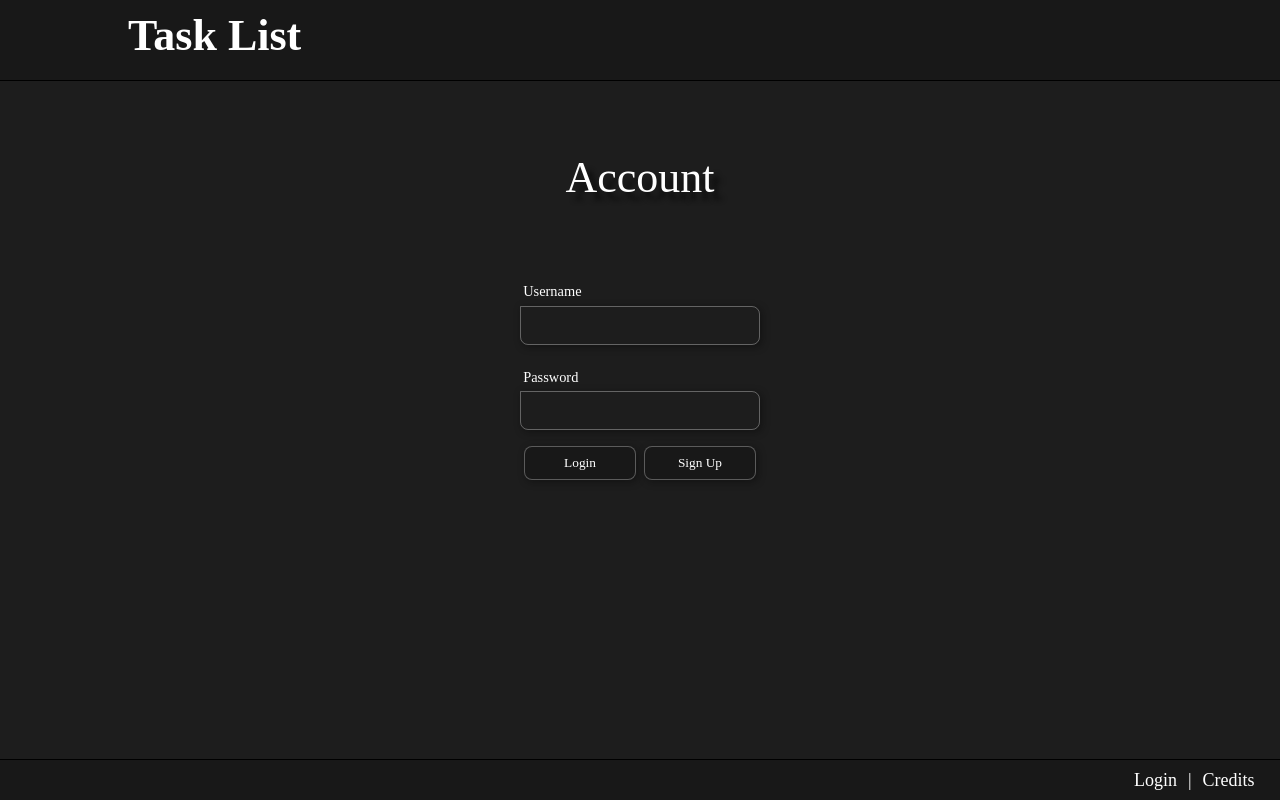
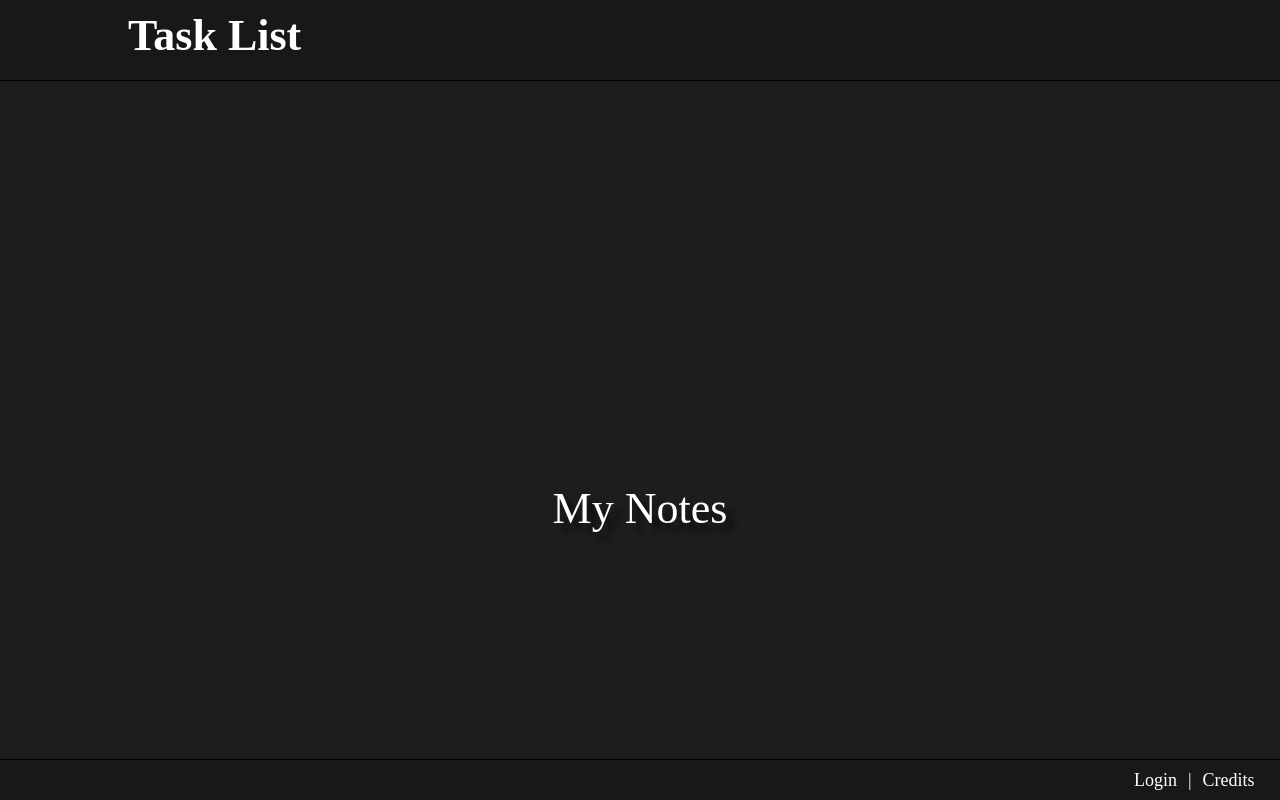
Before and after one commit to Person-0/taskListApplication, a website built with Vite: page html/index.html in a window 1280 px wide. Both pictures are taken after a click on the button "Login". Built offline with nearby package versions, Linux system fonts and the light colour scheme; a web font is replaced by a local one.

Commit message:
added a tab based system to switch between "pages" without the need of loading another webpage

```diff
--- a/html/index.css
+++ b/html/index.css
@@ -108,18 +108,6 @@ body {
     border: 1px solid var(--input-btn-hover-border);
 }
 
-#login-container {
-    position: absolute;
-    top: 10vh;
-    width: 100vw;
-    height: 90vh;
-    margin: auto;
-    justify-content: center;
-    display: flex;
-    flex-direction: column;
-    text-align: center;
-}
-
 #login-text {
     font-size: 5.5vh;
     margin-bottom: 7vh;
@@ -191,3 +179,19 @@ a:hover {
     margin-left: 0.5vw;
     margin-right: 0.5vw;
 }
+
+/* ================== */
+/* Tabs */
+/* ================== */
+.page-tab {
+    display: none;
+    position: absolute;
+    top: 10vh;
+    width: 100vw;
+    height: 90vh;
+    margin: auto;
+    justify-content: center;
+    display: flex;
+    flex-direction: column;
+    text-align: center;
+}
--- a/html/index.html
+++ b/html/index.html
@@ -12,7 +12,7 @@
         <p id="app-title">Task List</p>
     </div>
 
-    <div id="login-container">
+    <div class="page-tab" tab-name="login">
         <p id="login-text">Account</p>
         <div id="login-inputs">
             <p class="input-text-label">Username</p>
@@ -26,8 +26,8 @@
         </div>
     </div>
 
-    <div id="landing-page" style="display: none;">
-
+    <div class="page-tab"  tab-name="app">
+        <p id="login-text">My Notes</p>
     </div>
 
     <div class="footer">
--- a/src/main.ts
+++ b/src/main.ts
@@ -7,16 +7,35 @@ const _pageElementsIds = {
     "usernameInput": "username-input",
     "passwordInput": "password-input"
 }
+
+type tabName = "login" | "app";
 type PageElementName = keyof typeof _pageElementsIds;
 
 const pageElements = {} as Record<PageElementName, HTMLElement>;
-
-for(const [name, id] of Object.entries(_pageElementsIds)) {
+for (const [name, id] of Object.entries(_pageElementsIds)) {
     const el = document.getElementById(id);
-    if(el) {
+    if (el) {
         pageElements[name as PageElementName] = el;
     } else {
         pageElements[name as PageElementName] = document.createElement("button");
         console.error("Button [" + name + "] with ID [" + id + "] was not found.");
     }
 }
+
+function switchTab(tabName: tabName) {
+    const toShowTab = document.querySelector("[tab-name=" + tabName + "]") as HTMLElement;
+    if (toShowTab) {
+        for (const tab of (document.querySelectorAll(".page-tab") as NodeListOf<HTMLElement>)) {
+            tab.style.display = "none";
+        }
+        toShowTab.style.display = "flex";
+    } else {
+        console.error("switchTab called with invalid tabName: ", tabName);
+    }
+}
+
+pageElements.login.onclick = () => {
+    switchTab("app");
+}
+
+switchTab("login");
```
